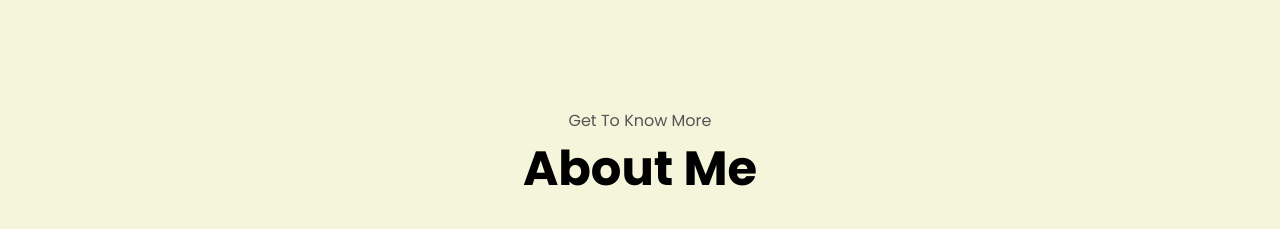
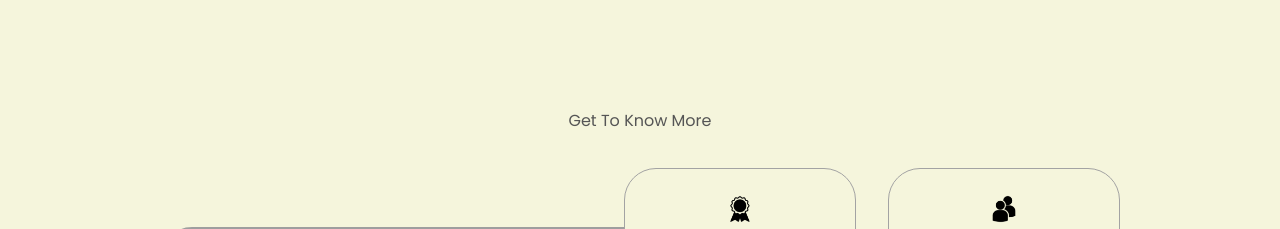
Before and after one commit to Morategi/My-Portfolio, a plain HTML site: page index.html in a window 1280 px wide. Shown: the part 820-1049 px from the top of the page. Drawn offline with Linux system fonts and the light colour scheme; grey boxes are pictures that could not be loaded.

Commit message:
finished website

```diff
--- a/index.html
+++ b/index.html
@@ -59,7 +59,7 @@
     </section>
     <section id="about">
         <p class="section_text_p1">Get To Know More</p>
-        <h1 class="title">About Me</h1>
+
         <div class="section-container">
             <div class="section_pic_container">
                 <img src="./assets/about-pic.png" alt="Profile picture" class="about-pic"/>
--- a/mediaqueries.css
+++ b/mediaqueries.css
@@ -41,7 +41,7 @@
 }
 
 
-@media screen and (max-width:600px){
+@media screen and (max-width:500px){
     #contact, footer{
         height: 40vh;
 
```
